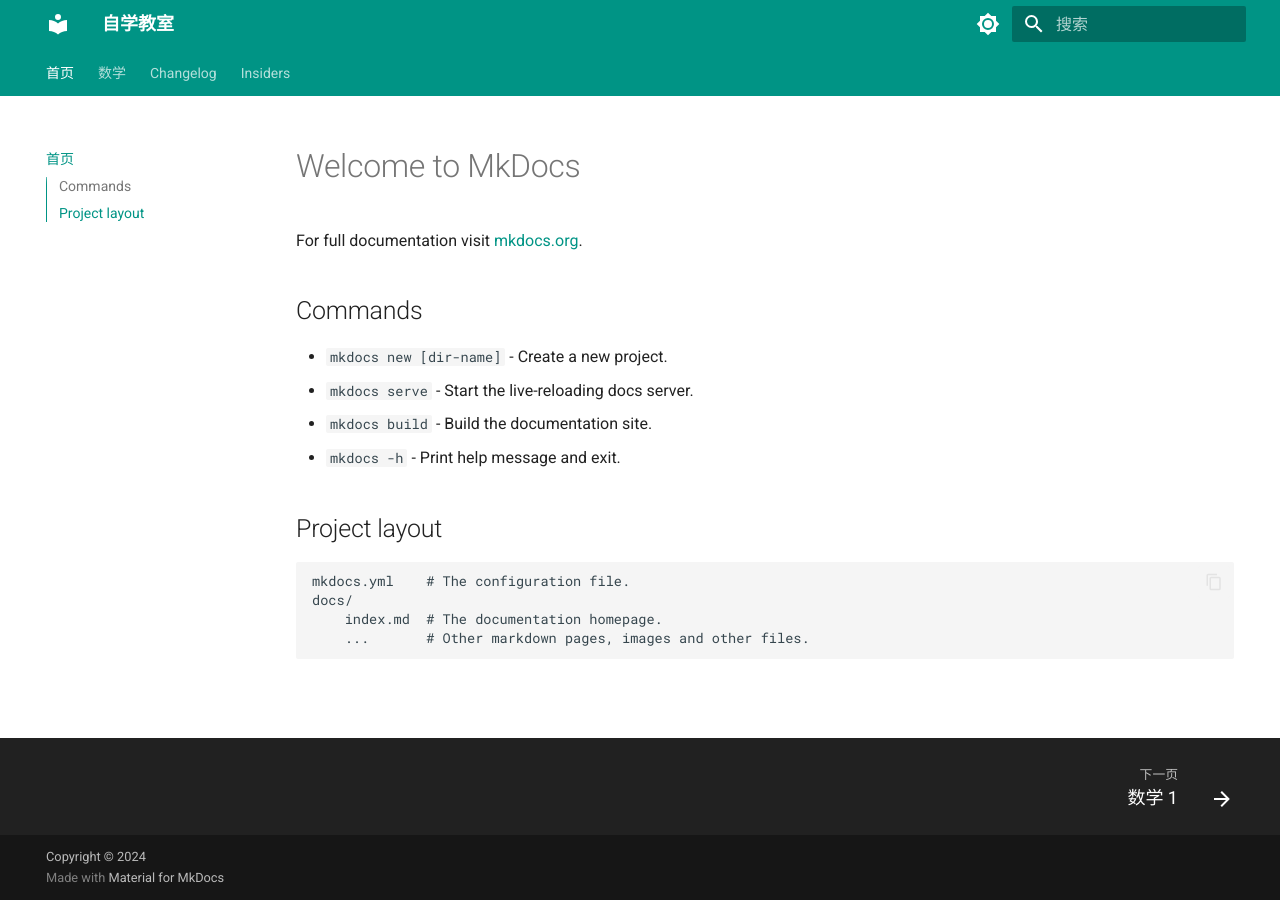
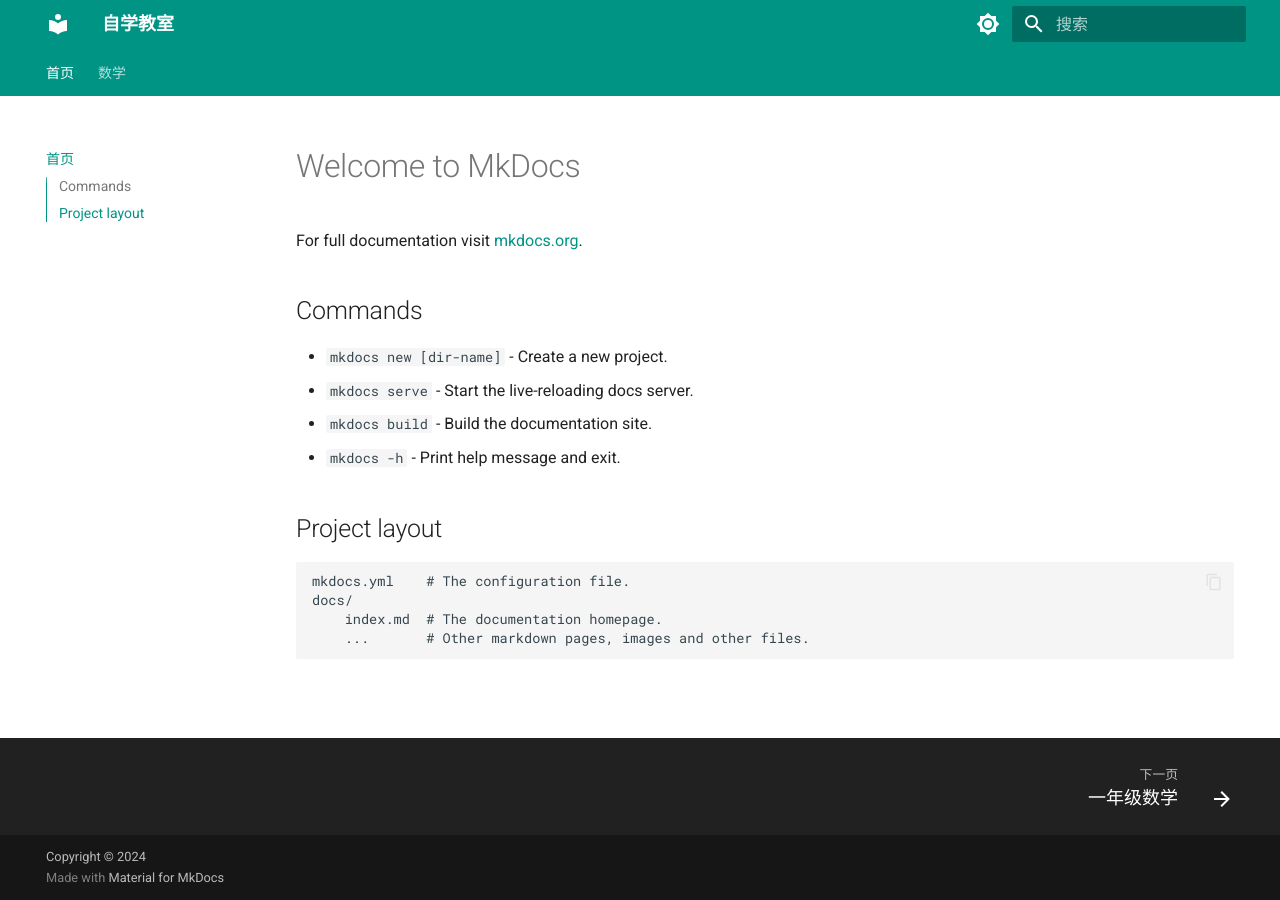
Before and after one commit to sorokin990/sorokin990.github.io, an MkDocs documentation site: the page built from docs/index.md, in a window 1280 px wide. Built offline with MkDocs 1.6.1 and Material for MkDocs 9.7.7, drawn with Linux system fonts in a browser that asks for light colours; comment, search, counter and statistics services are not loaded; some of the changed lines change nothing that is shown.

Commit message:
Update mkdocs.yml

```diff
--- a/mkdocs.yml
+++ b/mkdocs.yml
@@ -9,19 +9,27 @@
   - 首页: index.md
 
   - 数学:
-    - math/index.md
+    #- math/index.md
     - 一年级:
       - math/一年级/index.md
       - 加法: math/一年级/add.md
-    - Basics: guide/basics.md
-    - Configuration: guide/config.md
-    - Configuration: guide/config.md
-  - Changelog: changelog.md
-  - Insiders:
-    - insiders/index.md
-    - Why sponsor us: insiders/why-sponsor-us.md
-    - Additional information:
-      - Payment and billing: insiders/payment-and-billing.md
+    - 二年级:
+      - math/一年级/index.md
+      - 加法: math/一年级/add.md
+    - 三年级:
+      - math/一年级/index.md
+      - 加法: math/一年级/add.md
+    - 四年级:
+      - math/一年级/index.md
+      - 加法: math/一年级/add.md
+    - 五年级:
+      - math/一年级/index.md
+      - 加法: math/一年级/add.md
+    - 六年级:
+      - math/一年级/index.md
+      - 加法: math/一年级/add.md
+
+
 theme:
   name: material
   language: zh
```
